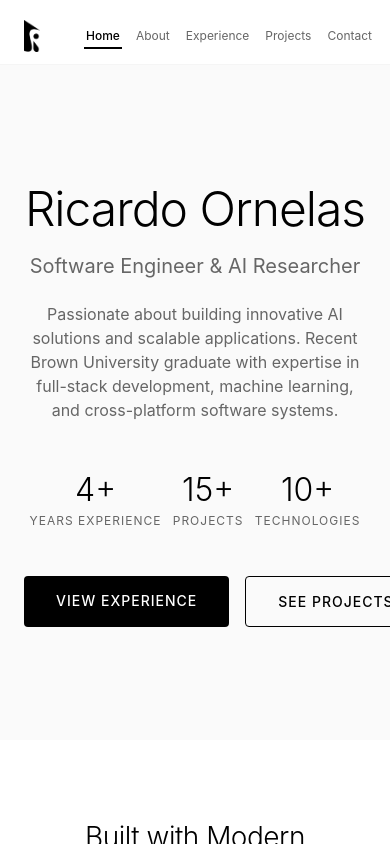
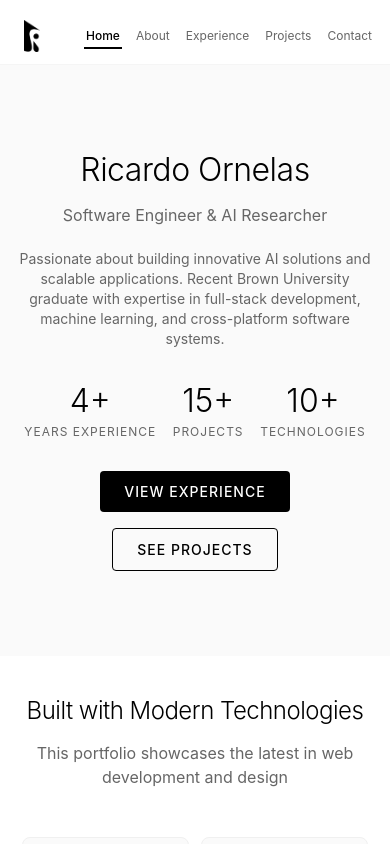
Before and after one commit to rornela/ricardo-ornelas-portfolio, a React Native app: screen / in a window 390 px wide. Built offline with nearby package versions, Linux system fonts and the light colour scheme.

Commit message:
Fix mobile layout issues: improve centering and scrolling

```diff
--- a/App.tsx
+++ b/App.tsx
@@ -577,22 +577,22 @@ const styles = StyleSheet.create({
     flex: 1,
   },
   heroSection: {
-    minHeight: height * 0.8,
+    minHeight: width < 768 ? height * 0.7 : height * 0.8,
     justifyContent: 'center',
     alignItems: 'center',
-    paddingHorizontal: 24,
+    paddingHorizontal: width < 768 ? 16 : 24,
     backgroundColor: '#fafafa',
   },
   homeScrollView: {
     flex: 1,
   },
   techShowcaseSection: {
-    paddingHorizontal: 24,
-    paddingVertical: 80,
+    paddingHorizontal: width < 768 ? 16 : 24,
+    paddingVertical: width < 768 ? 40 : 80,
     backgroundColor: '#ffffff',
   },
   techShowcaseTitle: {
-    fontSize: 28,
+    fontSize: width < 768 ? 24 : 28,
     fontWeight: '300',
     color: '#000000',
     textAlign: 'center',
@@ -610,14 +610,14 @@ const styles = StyleSheet.create({
     flexDirection: 'row',
     flexWrap: 'wrap',
     justifyContent: 'center',
-    gap: 20,
+    gap: width < 768 ? 12 : 20,
   },
   techCard: {
     backgroundColor: '#fafafa',
-    padding: 24,
+    padding: width < 768 ? 16 : 24,
     borderRadius: 8,
-    minWidth: 200,
-    maxWidth: 250,
+    minWidth: width < 768 ? (width - 56) / 2 : 200,
+    maxWidth: width < 768 ? (width - 56) / 2 : 250,
     alignItems: 'center',
     borderWidth: 1,
     borderColor: '#f0f0f0',
@@ -636,34 +636,34 @@ const styles = StyleSheet.create({
     lineHeight: 20,
   },
   heroTitle: {
-    fontSize: 48,
+    fontSize: width < 768 ? 32 : 48,
     fontWeight: '300',
     color: '#000000',
     textAlign: 'center',
     marginBottom: 16,
-    letterSpacing: -1,
+    letterSpacing: width < 768 ? -0.5 : -1,
   },
   heroSubtitle: {
-    fontSize: 20,
+    fontSize: width < 768 ? 16 : 20,
     color: '#666666',
     textAlign: 'center',
     marginBottom: 24,
     fontWeight: '400',
   },
   heroDescription: {
-    fontSize: 16,
+    fontSize: width < 768 ? 14 : 16,
     color: '#666666',
     textAlign: 'center',
-    lineHeight: 24,
-    marginBottom: 48,
-    maxWidth: 600,
+    lineHeight: width < 768 ? 20 : 24,
+    marginBottom: width < 768 ? 32 : 48,
+    maxWidth: width < 768 ? width - 32 : 600,
   },
   heroStats: {
     flexDirection: 'row',
     justifyContent: 'space-around',
     width: '100%',
-    maxWidth: 400,
-    marginBottom: 48,
+    maxWidth: width < 768 ? width - 32 : 400,
+    marginBottom: width < 768 ? 32 : 48,
   },
   statItem: {
     alignItems: 'center',
@@ -682,15 +682,16 @@ const styles = StyleSheet.create({
     letterSpacing: 1,
   },
   heroButtons: {
-    flexDirection: 'row',
+    flexDirection: width < 768 ? 'column' : 'row',
     gap: 16,
+    alignItems: 'center',
   },
   primaryButton: {
-    paddingHorizontal: 32,
-    paddingVertical: 16,
+    paddingHorizontal: width < 768 ? 24 : 32,
+    paddingVertical: width < 768 ? 12 : 16,
     backgroundColor: '#000000',
     borderRadius: 4,
-    minWidth: 140,
+    minWidth: width < 768 ? 120 : 140,
     alignItems: 'center',
   },
   primaryButtonText: {
@@ -701,13 +702,13 @@ const styles = StyleSheet.create({
     letterSpacing: 1,
   },
   secondaryButton: {
-    paddingHorizontal: 32,
-    paddingVertical: 16,
+    paddingHorizontal: width < 768 ? 24 : 32,
+    paddingVertical: width < 768 ? 12 : 16,
     backgroundColor: 'transparent',
     borderWidth: 1,
     borderColor: '#000000',
     borderRadius: 4,
-    minWidth: 140,
+    minWidth: width < 768 ? 120 : 140,
     alignItems: 'center',
   },
   secondaryButtonText: {
@@ -721,14 +722,14 @@ const styles = StyleSheet.create({
     flex: 1,
   },
   section: {
-    paddingHorizontal: 24,
-    paddingVertical: 60,
+    paddingHorizontal: width < 768 ? 16 : 24,
+    paddingVertical: width < 768 ? 40 : 60,
   },
   sectionTitle: {
-    fontSize: 32,
+    fontSize: width < 768 ? 28 : 32,
     fontWeight: '300',
     color: '#000000',
-    marginBottom: 48,
+    marginBottom: width < 768 ? 32 : 48,
     letterSpacing: -0.5,
   },
   sectionSubtitle: {
@@ -810,9 +811,9 @@ const styles = StyleSheet.create({
   },
   experienceCard: {
     backgroundColor: '#fafafa',
-    padding: 32,
+    padding: width < 768 ? 20 : 32,
     borderRadius: 8,
-    marginBottom: 32,
+    marginBottom: width < 768 ? 24 : 32,
     borderLeftWidth: 3,
     borderLeftColor: '#000000',
   },
@@ -866,9 +867,9 @@ const styles = StyleSheet.create({
   },
   projectCard: {
     backgroundColor: '#fafafa',
-    padding: 32,
+    padding: width < 768 ? 20 : 32,
     borderRadius: 8,
-    marginBottom: 32,
+    marginBottom: width < 768 ? 24 : 32,
     borderLeftWidth: 3,
     borderLeftColor: '#000000',
   },
@@ -942,7 +943,7 @@ const styles = StyleSheet.create({
     flex: 1,
     justifyContent: 'center',
     alignItems: 'center',
-    paddingHorizontal: 24,
+    paddingHorizontal: width < 768 ? 16 : 24,
     backgroundColor: '#fafafa',
   },
   contactDescription: {
@@ -973,15 +974,16 @@ const styles = StyleSheet.create({
     fontWeight: '500',
   },
   contactButtons: {
-    flexDirection: 'row',
+    flexDirection: width < 768 ? 'column' : 'row',
     gap: 16,
+    alignItems: 'center',
   },
   contactButton: {
-    paddingHorizontal: 32,
-    paddingVertical: 16,
+    paddingHorizontal: width < 768 ? 24 : 32,
+    paddingVertical: width < 768 ? 12 : 16,
     backgroundColor: '#000000',
     borderRadius: 4,
-    minWidth: 120,
+    minWidth: width < 768 ? 200 : 120,
     alignItems: 'center',
   },
   contactButtonText: {
```
